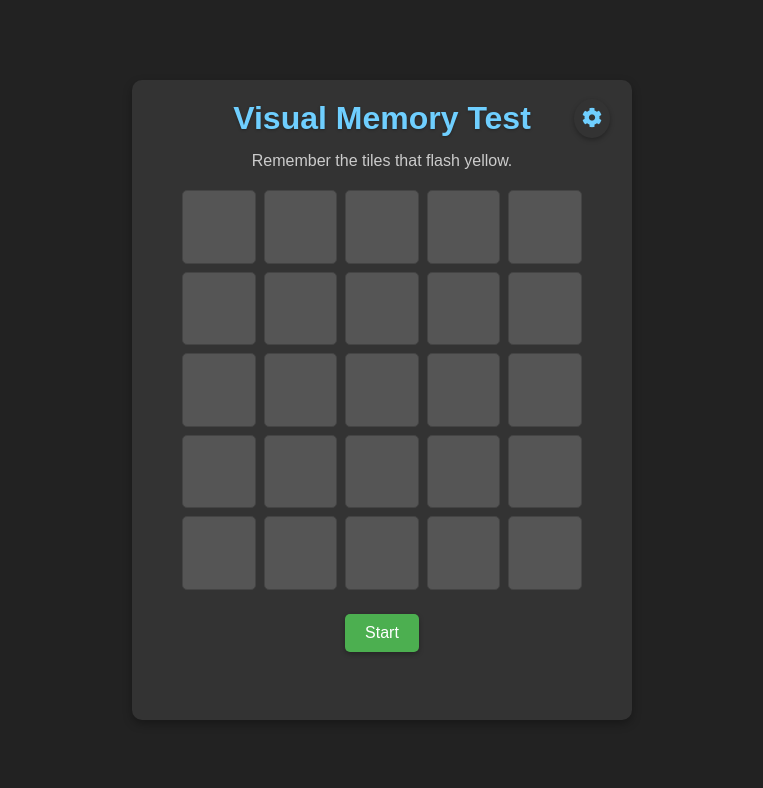
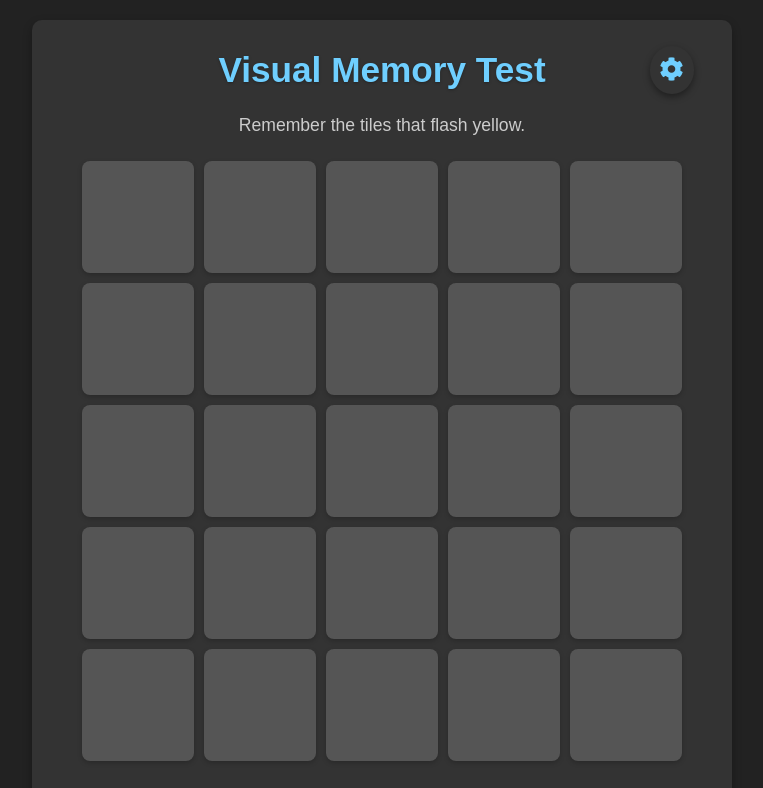
Before and after one commit to hkuaimedleo/memory_test, a plain HTML site: page index.html in a window 1280 px wide. Shown: the top 788 px of the page, without its empty margins (258-1021 px from the left). Drawn offline with Linux system fonts and the light colour scheme.

Commit message:
Adjusted panel size.

```diff
--- a/style.css
+++ b/style.css
@@ -18,9 +18,9 @@ body {
 .container {
     background-color: #333;
     border-radius: 10px;
-    padding: 20px;
+    padding: 30px;
     box-shadow: 0 4px 10px rgba(0, 0, 0, 0.3);
-    max-width: 500px;
+    max-width: 700px;
     width: 100%;
     text-align: center;
 }
@@ -29,38 +29,41 @@ body {
     display: flex;
     justify-content: center;
     align-items: center;
-    margin-bottom: 15px;
+    margin-bottom: 25px;
     position: relative;
 }
 
 h1 {
     color: #6fcfff;
     margin: 0;
+    font-size: 2.2rem;
     text-shadow: 0 1px 3px rgba(0, 0, 0, 0.3);
 }
 
 .instructions {
-    margin-bottom: 20px;
+    margin-bottom: 25px;
     color: #ccc;
+    font-size: 1.1rem;
 }
 
 .grid {
     display: grid;
     grid-template-columns: repeat(5, 1fr);
     grid-template-rows: repeat(5, 1fr);
-    gap: 8px;
-    margin: 0 auto 20px;
+    gap: 10px;
+    margin: 0 auto 25px;
     width: 100%;
-    max-width: 400px;
+    max-width: 600px;
     aspect-ratio: 1/1;
 }
 
 .tile {
     background-color: #555;
-    border-radius: 5px;
+    border-radius: 8px;
     cursor: pointer;
     transition: background-color 0.2s;
-    border: 1px solid #444;
+    border: none;
+    box-shadow: 0 2px 5px rgba(0, 0, 0, 0.2);
 }
 
 .tile:hover {
@@ -105,23 +108,25 @@ h1 {
 }
 
 .controls {
-    margin-top: 20px;
+    margin-top: 30px;
 }
 
 button {
     background-color: #4CAF50;
     color: white;
     border: none;
-    padding: 10px 20px;
+    padding: 12px 28px;
     text-align: center;
     text-decoration: none;
     display: inline-block;
-    font-size: 16px;
-    margin: 4px 2px;
+    font-size: 18px;
+    margin: 5px 8px;
     cursor: pointer;
-    border-radius: 5px;
+    border-radius: 8px;
     transition: all 0.3s;
-    box-shadow: 0 2px 5px rgba(0, 0, 0, 0.3);
+    box-shadow: 0 3px 7px rgba(0, 0, 0, 0.4);
+    font-weight: 500;
+    letter-spacing: 0.5px;
 }
 
 button:hover {
@@ -155,9 +160,10 @@ button:hover {
 }
 
 .result {
-    margin-top: 20px;
+    margin-top: 25px;
     font-weight: bold;
-    min-height: 24px;
+    min-height: 30px;
+    font-size: 1.2rem;
     text-shadow: 0 1px 2px rgba(0, 0, 0, 0.5);
 }
 
@@ -174,8 +180,8 @@ button:hover {
     background-color: transparent;
     color: #6fcfff;
     border: none;
-    padding: 8px;
-    font-size: 20px;
+    padding: 10px;
+    font-size: 24px;
     cursor: pointer;
     border-radius: 50%;
     transition: background-color 0.2s, color 0.2s;
@@ -190,9 +196,9 @@ button:hover {
 
 .settings-panel {
     background-color: #444;
-    border-radius: 8px;
-    padding: 15px;
-    margin-bottom: 20px;
+    border-radius: 10px;
+    padding: 25px;
+    margin-bottom: 30px;
     display: none;
     text-align: left;
     border: 1px solid #555;
@@ -204,15 +210,21 @@ button:hover {
 }
 
 .setting {
-    margin-bottom: 12px;
+    margin-bottom: 20px;
 }
 
 .setting:last-child {
     margin-bottom: 0;
 }
 
+.setting label {
+    font-size: 1.05rem;
+    margin-bottom: 8px;
+    display: block;
+}
+
 .slider-container {
-    padding: 5px 0;
+    padding: 8px 0;
     width: 100%;
 }
 
```
Also changed, not shown: 1 other file.
